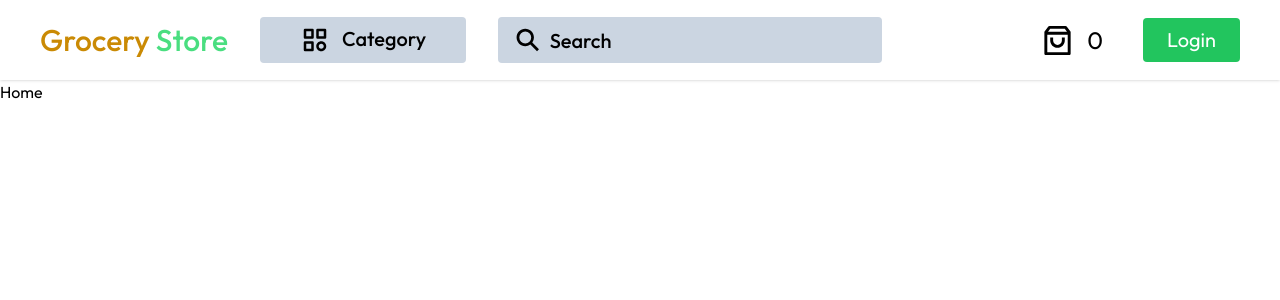
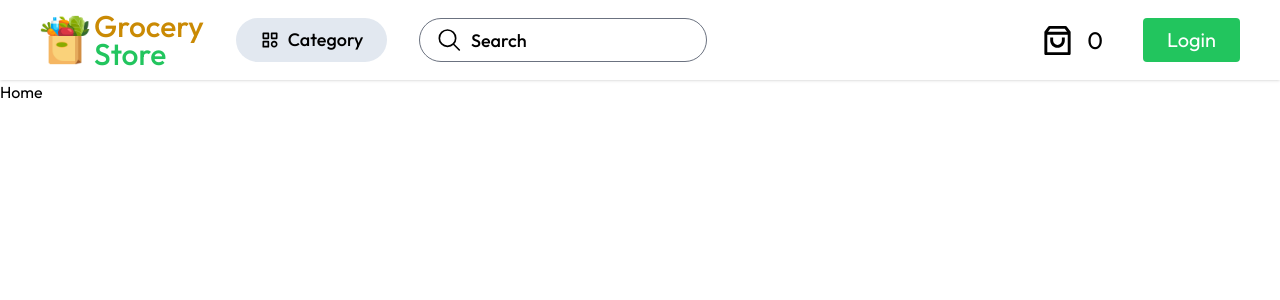
Before and after one commit to imaryankumar/Grocery-Store, a Next.js app: page / in a window 1280 px wide. Shown: the top 300 px of the page. Built offline with nearby package versions, Linux system fonts and the light colour scheme.

Commit message:
Add:Navbar UI

```diff
--- a/src/components/Headers.jsx
+++ b/src/components/Headers.jsx
@@ -2,8 +2,9 @@
 import Link from "next/link";
 import { RiShoppingBag3Line } from "react-icons/ri";
 import { BiCategory } from "react-icons/bi";
-import { IoSearchSharp } from "react-icons/io5";
+import { IoSearchOutline } from "react-icons/io5";
 import { useEffect, useRef, useState } from "react";
+import Image from "next/image";
 
 const Headers = () => {
   const [isShowCategory, setIsShowCategory] = useState(false);
@@ -25,28 +26,46 @@ const Headers = () => {
   return (
     <nav className="w-full flex items-center justify-between px-10 bg-white shadow h-20 text-xl">
       <div className="text-3xl font-medium display-flex gap-8">
-        <div className="display-flex gap-5 text-yellow-600 ">
-          <Link href={"/"}>
-            Grocery <span className="text-green-400">Store</span>
+        <div className="display-flex gap-1 text-yellow-600  ">
+          <span>
+            <Image
+              src={"/Images/Logoicon.png"}
+              alt="Logo"
+              width={50}
+              height={50}
+            />
+          </span>
+          <Link href={"/"} className="leading-7">
+            Grocery <br /> <span className="text-green-500">Store</span>
           </Link>
         </div>
         <div className="w-auto relative" ref={categoryRef}>
           <div
-            className="flex gap-3 bg-slate-300 py-2 px-10 rounded relative cursor-pointer"
+            className="display-flex gap-2 bg-slate-200 py-2 px-6 rounded-full relative cursor-pointer"
             onClick={IsShowCategorySection}>
-            <BiCategory />
-            <span className="text-xl">Category</span>
+            <BiCategory className="text-xl" />
+            <span className="text-lg">Category</span>
           </div>
           {isShowCategory && (
-            <div className="absolute top-12 left-0 right-0 bg-slate-300 h-80 w-52 rounded">
-              <h3>Hello</h3>
+            <div className="absolute top-12 left-1 right-0 bg-slate-100 border h-36 w-36 rounded">
+              <div className="text-base flex flex-col">
+                <h3 className="font-medium text-center py-1">
+                  Browse Category
+                </h3>
+                <div className="py-1 flex flex-col  items-start px-2">
+                  <p className="cursor-pointer text-base">Profile</p>
+                  <p className="cursor-pointer text-base">Biling</p>
+                  <p className="cursor-pointer text-base">Team</p>
+                  <p className="cursor-pointer text-base">Subscription</p>
+                </div>
+              </div>
             </div>
           )}
         </div>
-        <div className="w-96 py-2 px-4 bg-slate-300 rounded display-flex">
-          <IoSearchSharp />
+        <div className="w-72 py-1.5 px-4 bg-white border border-gray-500 rounded-full display-flex ">
+          <IoSearchOutline />
           <input
-            className="w-full h-full placeholder-black outline-none border-none bg-transparent text-xl px-2 text-black "
+            className="w-full h-full placeholder-black outline-none border-none bg-transparent text-lg px-2 text-black "
             placeholder="Search"
           />
         </div>
```
Also changed, not shown: public/Images/Logoicon.png (added), 1 other file (tests, documents, lock files or other folders).
